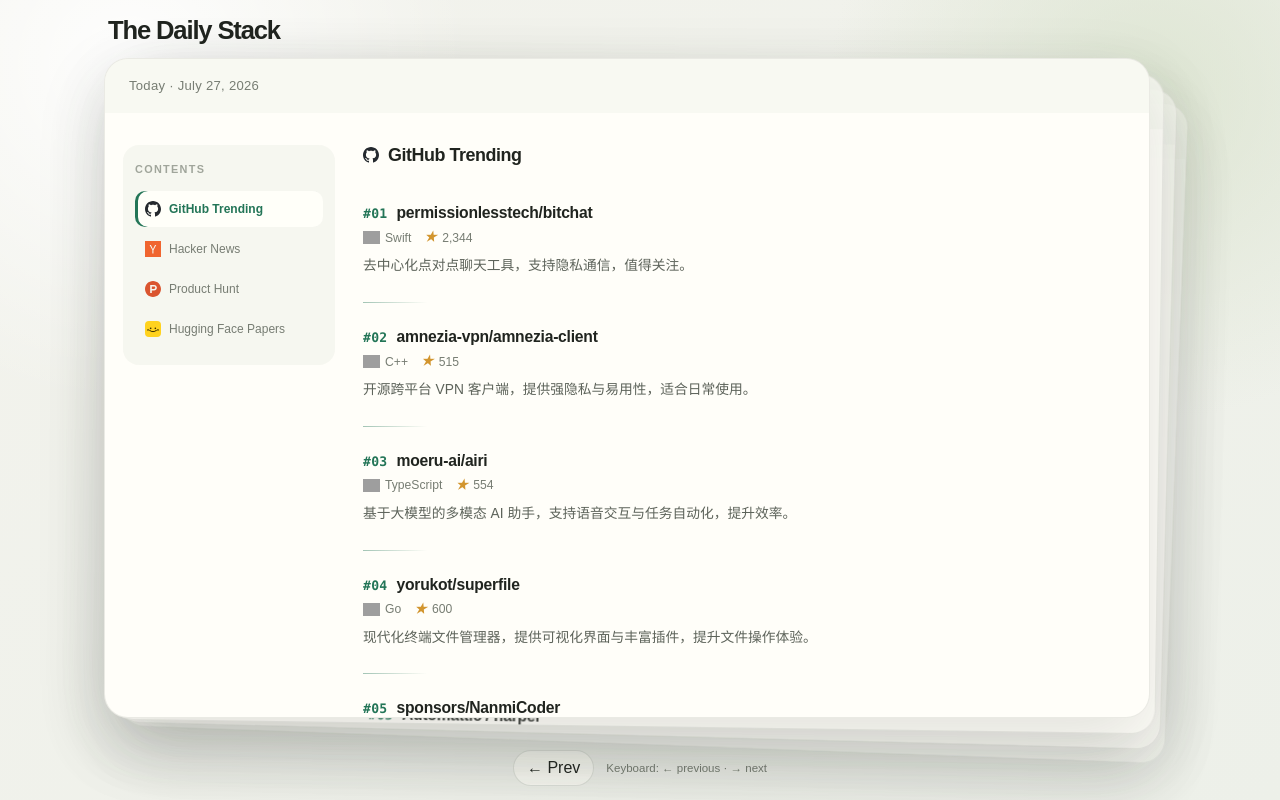
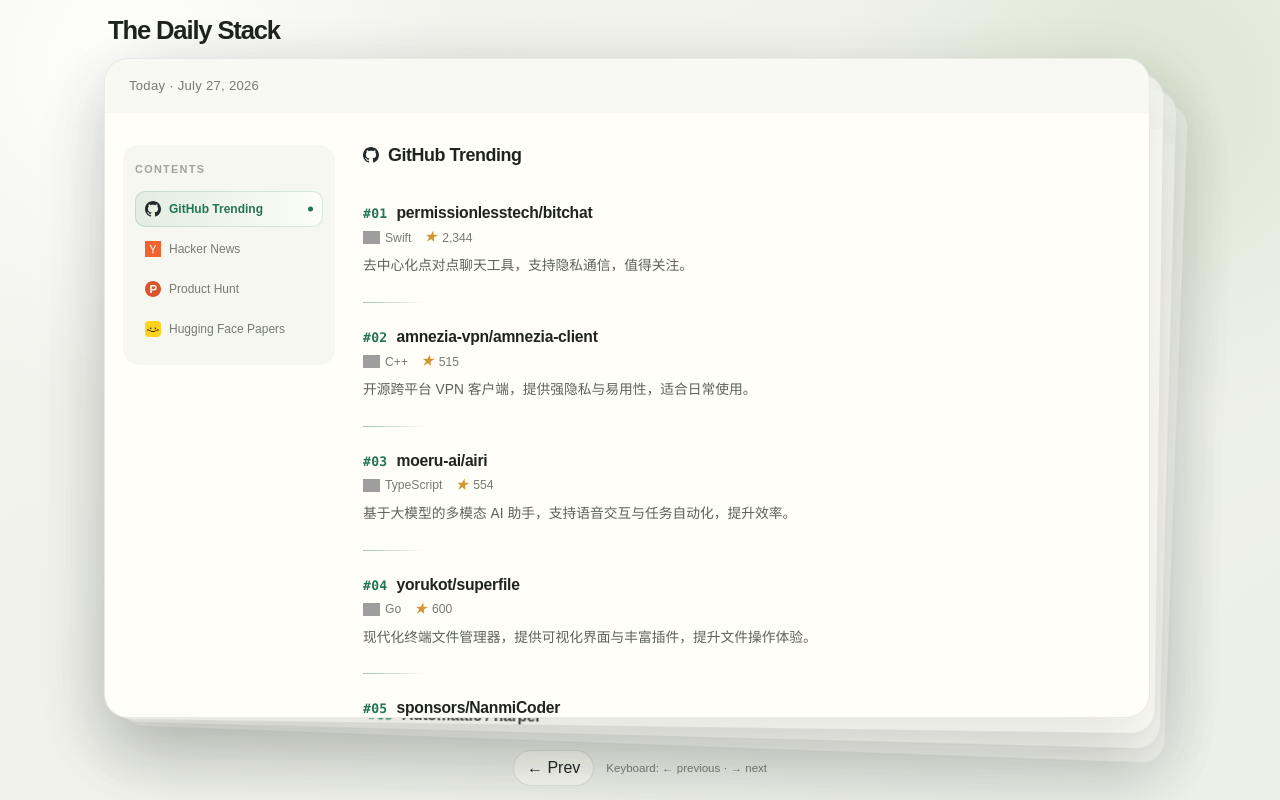
Before and after one commit to abnerzhao/daily-tech-stack, a website: page index.html in a window 1280 px wide. Drawn offline with Linux system fonts and the light colour scheme; grey boxes are pictures that could not be loaded; a small style sheet from the web is missing.

Commit message:
优化：调整内容导航选中态

```diff
--- a/index.html
+++ b/index.html
@@ -164,6 +164,7 @@
         color: var(--muted);
         font-size: .75rem;
         white-space: nowrap;
+        position: relative;
         text-decoration: none;
         transition: color .18s ease, background .18s ease;
       }
@@ -176,9 +177,21 @@
 
       .contents a[aria-current="true"] {
         color: var(--accent);
-        background: rgba(255, 255, 250, .9);
-        box-shadow: inset 3px 0 0 var(--accent);
+        background: linear-gradient(90deg, rgba(217, 233, 217, .7), rgba(255, 255, 250, .78));
+        box-shadow: inset 0 0 0 1px rgba(35, 117, 87, .16);
         font-weight: 700;
+      }
+
+      .contents a[aria-current="true"]::after {
+        content: "";
+        position: absolute;
+        top: 50%;
+        right: 10px;
+        width: 5px;
+        height: 5px;
+        border-radius: 999px;
+        background: var(--accent);
+        transform: translateY(-50%);
       }
 
       .sections { min-width: 0; }
```
